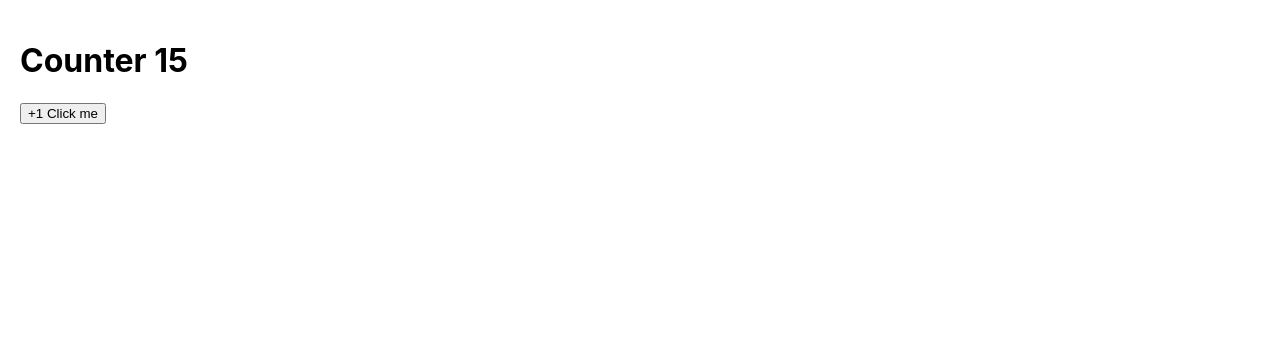
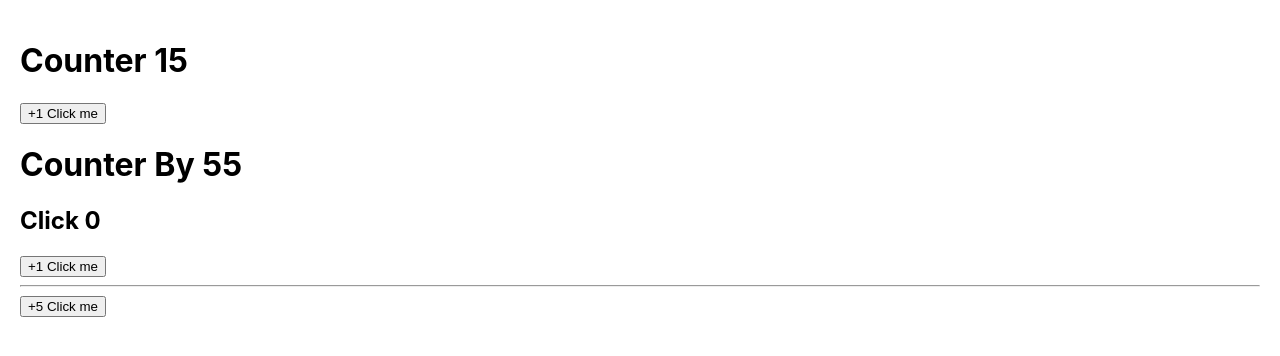
Before and after one commit to Yeison2020/react-typescript-pasos, a React (Create React App) app: page / in a window 1280 px wide. Shown: the top 356 px of the page. Built offline with nearby package versions, Linux system fonts and the light colour scheme.

Commit message:
Updating

```diff
--- a/src/App.tsx
+++ b/src/App.tsx
@@ -1,10 +1,12 @@
 import Counter from "./bases/Counter";
+import CounterBy from "./bases/CounterBy";
 
 function App() {
   return (
     <>
       {" "}
       <Counter initialValue={15} />
+      <CounterBy />
     </>
   );
 }
--- a/src/bases/Counter.tsx
+++ b/src/bases/Counter.tsx
@@ -1,4 +1,3 @@
-import React from "react";
 import { useState } from "react";
 
 // Defining the type of my props
--- /dev/null
+++ b/src/bases/CounterBy.tsx
@@ -0,0 +1,30 @@
+import { useState } from "react";
+
+// Defining the type of my props
+interface Props {
+  // This ? means initialValue Optional
+  initialValue?: number;
+}
+const CounterBy = ({ initialValue = 5 }: Props) => {
+  const [counter, setCounter] = useState({
+    counter: initialValue,
+    click: 0,
+  });
+  const handleCounter = (value: number) => {
+    setCounter((prev) => ({
+      counter: prev.counter + value,
+      click: prev.click + 1,
+    }));
+  };
+  return (
+    <>
+      <h1>Counter By 5{counter.counter}</h1>
+      <h2>Click {counter.click}</h2>
+      <button onClick={() => handleCounter(1)}>+1 Click me</button>
+      <hr />
+      <button onClick={() => handleCounter(5)}>+5 Click me</button>
+    </>
+  );
+};
+
+export default CounterBy;
```
